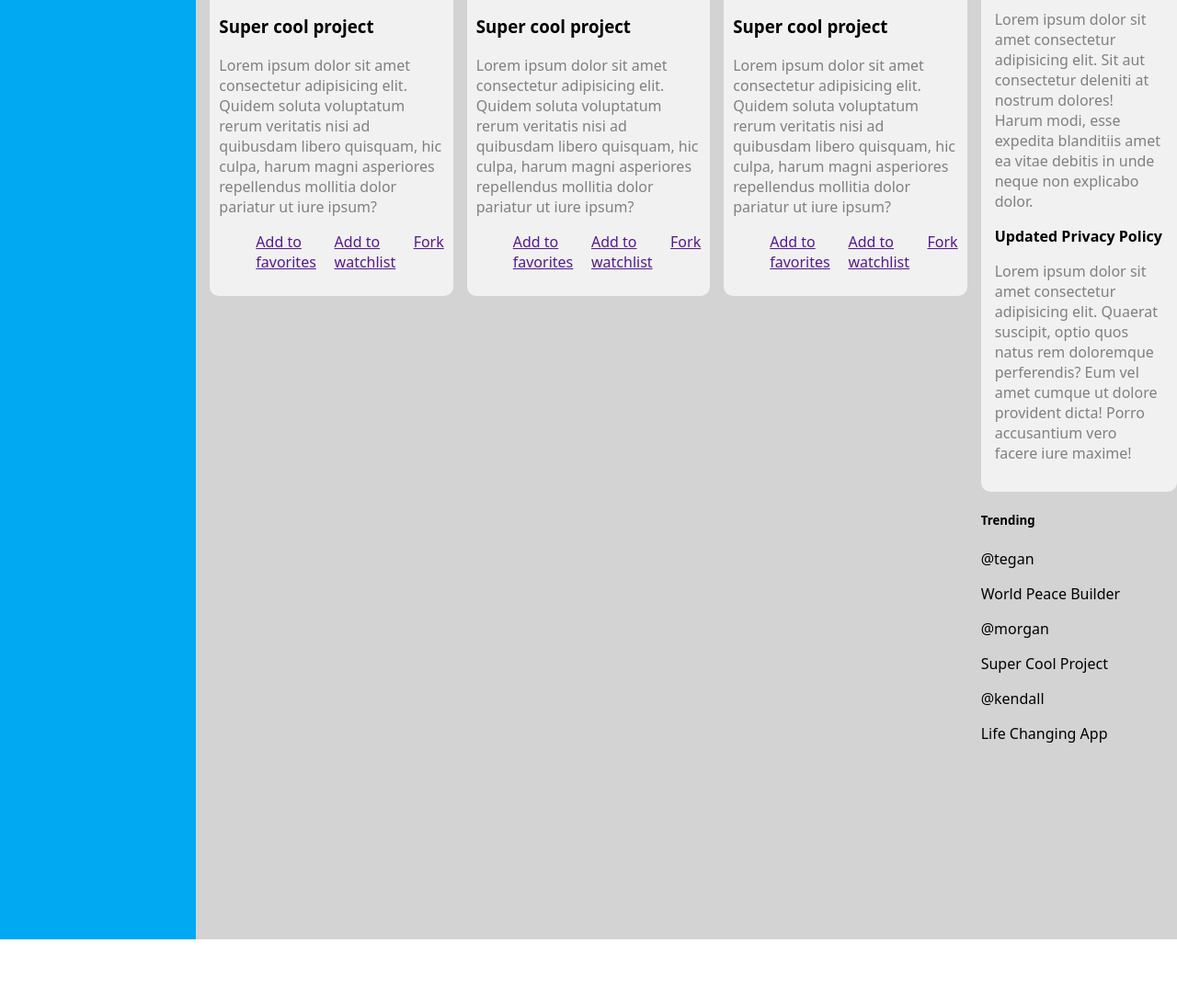
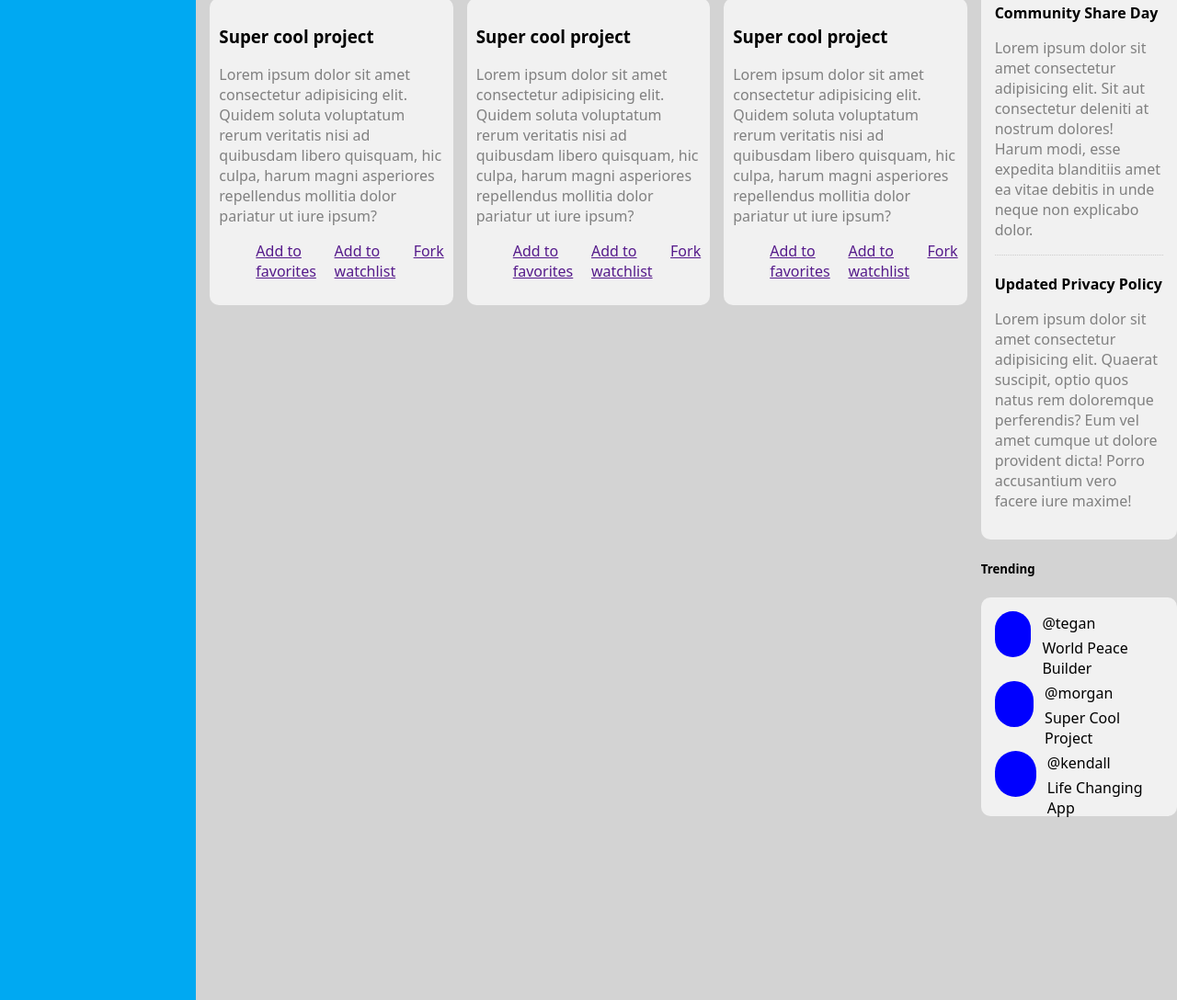
Before and after one commit to the-odin-project-max/grid-admin-dashboard, a plain HTML site: page index.html in a window 1280 px wide. Shown: the part 683-1771 px from the top of the page at 92% size. Before the commit the page ends 1705 px from the top, so only its background shows below. Drawn offline with Linux system fonts and the light colour scheme.

Commit message:
feat(style): terminate grid properties

```diff
--- a/css/style.css
+++ b/css/style.css
@@ -16,6 +16,7 @@ ul {
 	grid-template-columns: 1fr 4fr 1fr;
 	grid-template-rows: 1fr 4fr 2fr;
 }
+
 /* top */
 .header {
 	grid-row: 1 / 2;
@@ -26,13 +27,14 @@ ul {
 
 	align-items: center;
 }
+
 .search {
 	grid-row: 1 / 2;
 	grid-column: 1 / 2;
 	padding-left: 30px;
 }
 
-div.search > input[type=text] {
+div.search>input[type=text] {
 	width: 80%;
 	padding: 8px 20px;
 	margin: 8px 0;
@@ -43,7 +45,7 @@ div.search > input[type=text] {
 	border-radius: 20px;
 }
 
-div.search > input[type=text]:focus {
+div.search>input[type=text]:focus {
 	outline: none;
 	border-bottom: 2px solid #f1f1f1;
 	background-color: #f1f1f1;
@@ -68,6 +70,7 @@ div.search > input[type=text]:focus {
 
 	padding: 0px 30px 0px 30px;
 }
+
 .actions-left {
 	display: flex;
 	flex-direction: row;
@@ -84,12 +87,12 @@ div.search > input[type=text]:focus {
 	background-color: yellow;
 }
 
-.actions-left > .name {
+.actions-left>.name {
 	height: fit-content;
 	font-weight: bold;
 }
 
-.actions > ul {
+.actions>ul {
 	display: flex;
 	flex-direction: row;
 
@@ -98,7 +101,8 @@ div.search > input[type=text]:focus {
 	padding: 0;
 	flex-wrap: wrap;
 }
-.actions > ul > li {
+
+.actions>ul>li {
 	background-color: cornflowerblue;
 	border-radius: 25px;
 	height: 35px;
@@ -132,11 +136,11 @@ div.search > input[type=text]:focus {
 	font-size: x-large;
 }
 
-.sidebar-section > ul {
+.sidebar-section>ul {
 	padding: 0px;
 }
 
-.sidebar-section > ul > li {
+.sidebar-section>ul>li {
 	margin: 15px 0px 15px 0px;
 }
 
@@ -165,29 +169,35 @@ div.search > input[type=text]:focus {
 	color: grey;
 }
 
-.project-icons > ul {
+.project-icons>ul {
 	display: flex;
 	flex-direction: row;
 }
 
-.trending, .announcements, .content {
+.trending,
+.announcements,
+.content {
 	background-color: lightgray;
 }
+
 /* Right */
 .announcements {
 	grid-row: 2 / 3;
 	grid-column: 3 / 4;
 }
 
-.announcements-list {
+.announcements-list, .trending-list {
 	background-color: #f1f1f1;
 	border-radius: 10px;
 
 	padding: 15px;
 }
 
-.announcement {
-	border-top: 3px dashed black;
+.announcement:not(:last-child)::after, .trending-item:not(:last-child)::after {
+	display: block;
+	border-bottom: 1px dotted #ccc;
+	margin-bottom: 20px;
+	content: "";
 }
 
 .announcement-title {
@@ -198,7 +208,32 @@ div.search > input[type=text]:focus {
 	color: grey;
 }
 
+
 .trending {
 	grid-row: 3 / 4;
 	grid-column: 3 / 4;
 }
+
+.trending-list {
+	display: flex;
+	flex-direction: column;
+	gap: 20px;
+}
+
+.trending-item {
+	display: flex;
+	flex-direction: row;
+	gap: 10px;
+}
+
+.trending-item-avatar {
+	height: 50px;
+	width: 50px;
+	border-radius: 25px;
+	background-color: blue;
+}
+
+.trending-item-infos > p {
+	height: 25px;
+	margin: 2px;
+}
--- a/index.html
+++ b/index.html
@@ -137,19 +137,19 @@
 	<div class="announcements">
 		<h5 class="announcement-title">Announcements</h5>
 		<div class="announcements-list">
-			<div class="annoucement">
+			<div class="announcement">
 				<p class="announcement-title">Site Maintenance</p>
 				<p class="announcement-description">Lorem ipsum dolor sit amet consectetur adipisicing elit. Ad ullam
 					minus voluptas beatae facilis voluptatum voluptatem nisi, natus cumque magnam nobis mollitia cum
 					recusandae accusantium ipsam sunt! Nesciunt, illum officia.</p>
 			</div>
-			<div class="annoucement">
+			<div class="announcement">
 				<p class="announcement-title">Community Share Day</p>
 				<p class="announcement-description">Lorem ipsum dolor sit amet consectetur adipisicing elit. Sit aut
 					consectetur deleniti at nostrum dolores! Harum modi, esse expedita blanditiis amet ea vitae debitis
 					in unde neque non explicabo dolor.</p>
 			</div>
-			<div class="annoucement">
+			<div class="announcement">
 				<p class="announcement-title">Updated Privacy Policy</p>
 				<p class="announcement-description">Lorem ipsum dolor sit amet consectetur adipisicing elit. Quaerat
 					suscipit, optio quos natus rem doloremque perferendis? Eum vel amet cumque ut dolore provident
@@ -162,18 +162,25 @@
 		<div class="trending-list">
 			<div class="trending-item">
 				<div class="trending-item-avatar"></div>
+				<div class="trending-item-infos">
 					<p class="trending-item-id">@tegan</p>
 					<p class="trending-item-description">World Peace Builder</p>
 				</div>
+			</div>
 			<div class="trending-item">
 				<div class="trending-item-avatar"></div>
+				<div class="trending-item-infos">
 					<p class="trending-item-id">@morgan</p>
 					<p class="trending-item-description">Super Cool Project</p>
 				</div>
+			</div>
 			<div class="trending-item">
 				<div class="trending-item-avatar"></div>
+				<div class="trending-item-infos">
+
 					<p class="trending-item-id">@kendall</p>
 					<p class="trending-item-description">Life Changing App</p>
+				</div>
 			</div>
 		</div>
 	</div>
```
Lines whose indentation alone changed are shown as unchanged.
